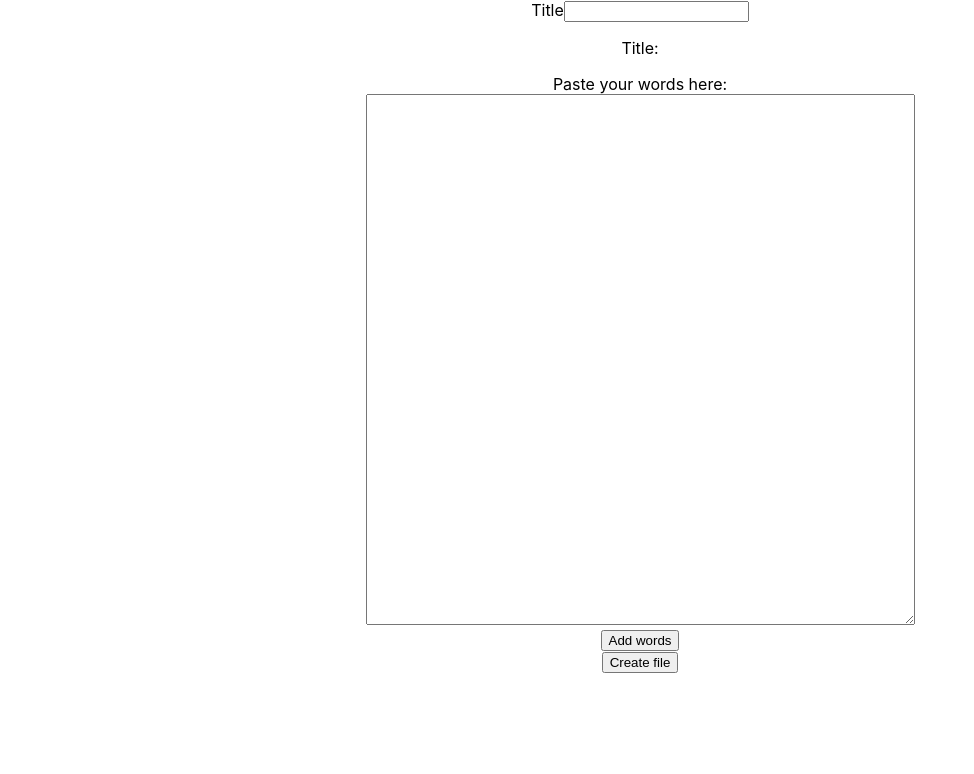
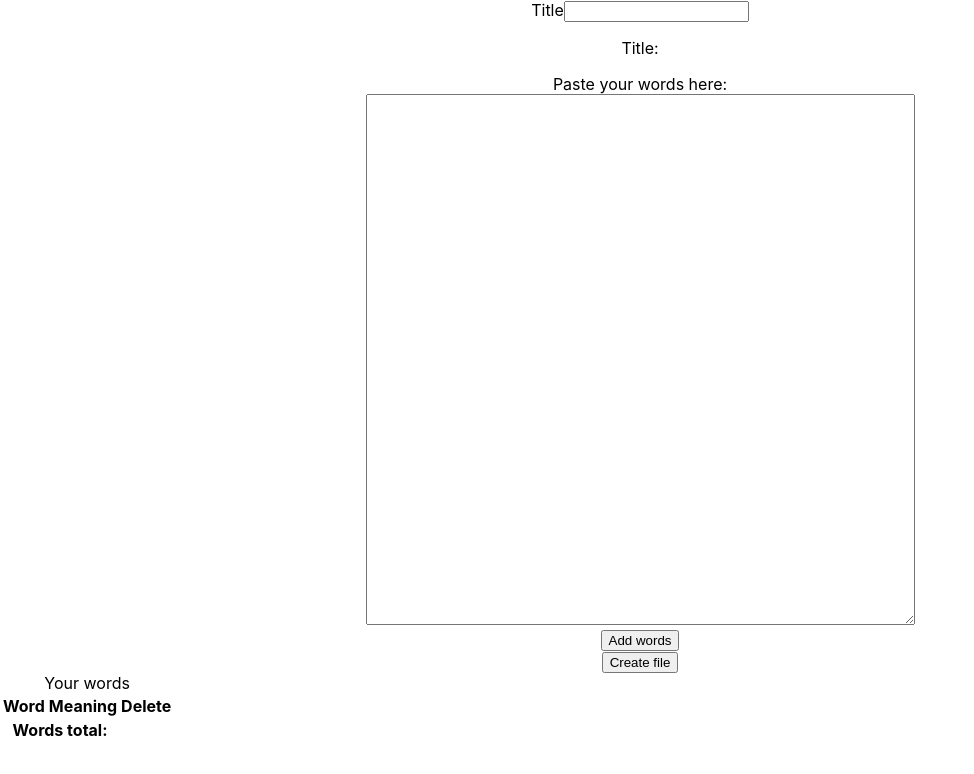
Before and after one commit to Konrad-Jalowy/reactlearnhelpers, a React (Create React App) app in the folder text-to-file-app/: page / in a window 1280 px wide. Shown: the top 774 px of the page, without its empty margins (0-974 px from the left). Built offline with nearby package versions, Linux system fonts and the light colour scheme.

Commit message:
were getting somewhere

```diff
--- a/text-to-file-app/src/App.js
+++ b/text-to-file-app/src/App.js
@@ -1,7 +1,7 @@
 import {useState, useRef} from 'react'
 import './App.css';
 import { DownloadLink } from './components/DownloadLink';
-
+import {WordsTableRFC} from './components/WordsTableRFC';
 function App() {
   const [words, setWords] = useState([]);
   const [title, setTitle] = useState("");
@@ -72,6 +72,7 @@ function App() {
       <button onClick={onAddHandler}>Add words</button><br/>
       <button onClick={onCreateClick}>Create file</button>
       {url !== null && <DownloadLink link={url} name="file1">Download</DownloadLink>}
+      <WordsTableRFC />
     </div>
   );
 }
--- /dev/null
+++ b/text-to-file-app/src/components/WordsTableRFC.js
@@ -0,0 +1,31 @@
+
+
+function WordsTableRFC({words, qty}){
+    return (
+        <>
+        <table>
+        <caption>
+            Your words
+        </caption>
+        <thead>
+            <tr>
+            <th scope="col">Word</th>
+            <th scope="col">Meaning</th>
+            <th scope="col">Delete</th>
+            </tr>
+        </thead>
+        <tbody>
+
+        </tbody>
+        <tfoot>
+            <tr>
+            <th scope="row" colSpan="2">Words total:</th>
+            <td>{qty}</td>
+            </tr>
+        </tfoot>
+        </table>
+        </>
+    );
+};
+
+export {WordsTableRFC};
```
